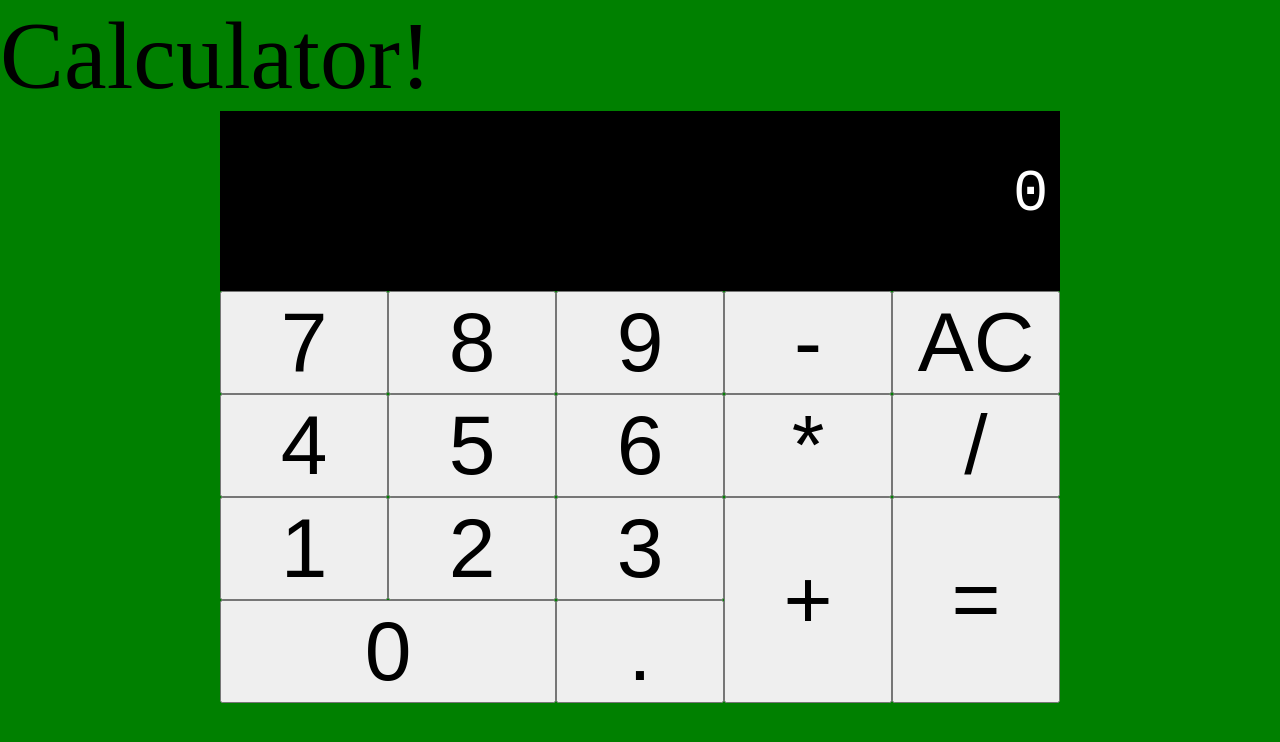
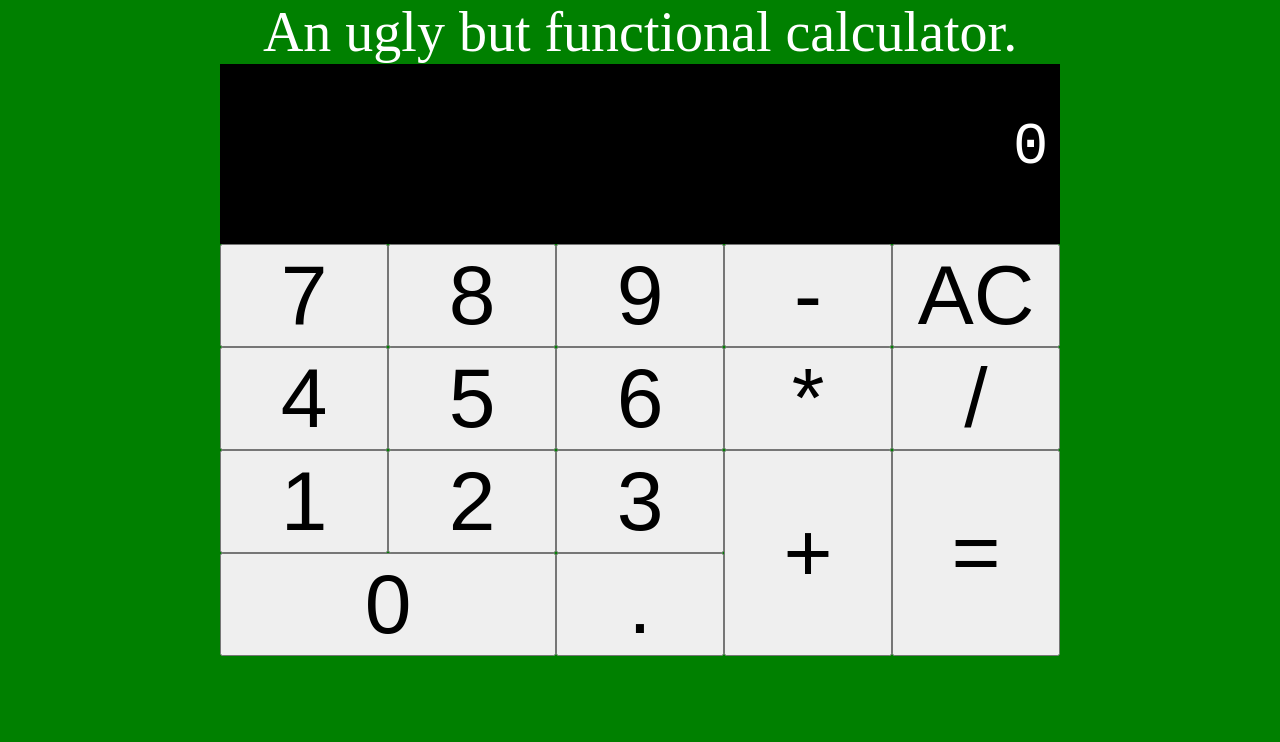
Before and after one commit to Roger-Heathcote/fac_calc, a plain HTML site: page index.html in a window 1280 px wide. Drawn offline with Linux system fonts and the light colour scheme.

Commit message:
Last commit had a bug that messed up the order of things in the display. Now scrollbar appears with scroll knob on the left instead of the right which I don't like but atleast the bug is gone

```diff
--- a/calc.js
+++ b/calc.js
@@ -100,6 +100,7 @@ function NewCalc(){
                 }
             }
             this._expr.push(character);
+            console.log("this._expr", this._expr);
         }
         evaluate() {
             // If we have been parsing a number finish doing that
@@ -124,7 +125,9 @@ function NewCalc(){
             return this.accumulator.toString();
         }
         get display() {
-            return this._expr.join("") || "0";
+            let to_display = this._expr.join("") || "0";
+            console.log("display:", to_display);
+            return to_display;
         }
     }
     return new Calculator();
--- a/index.css
+++ b/index.css
@@ -8,12 +8,19 @@ html {
 *, *:before, *:after {
     box-sizing: inherit;
 }
-body { --SCALINGFACTOR: 0.5; }
+body {
+    --SCALINGFACTOR: 0.5;
+    font-size: calc(32px + 5vw);
+}
 body, h1, h2, h3, h4, h5, h6, p, ol, ul {
     margin: 0;
     padding: 0;
+    font-size: 0.5rem;
     font-weight: normal;
-    font-size: calc(32px + 5vw);
+}
+h1{
+    text-align: center;
+    color: white;
 }
 ol, ul {
     list-style: none;
@@ -32,7 +39,13 @@ button{
     margin: auto;
     /* Can't set the damn height here!!! */
 }
+#display_wrapper{
+    /* direction:rtl; */
+    box-sizing: content-box;
+}
 #display{
+    overflow-y: hidden;
+    overflow-x: scroll;
     background-color: black;
     color: white;
     font-family: monospace;
@@ -41,10 +54,7 @@ button{
     line-height: calc(2rem * var(--SCALINGFACTOR));
     text-align: right;
     padding: 0em 0.2em 0.2em 0em;
-    box-sizing: content-box;
-    overflow-y: hidden;
-    overflow-x: scroll;
-    direction:rtl;
+    /* direction:ltr; */
 }
 #buttons {
     display: grid;
--- a/index.html
+++ b/index.html
@@ -7,9 +7,11 @@
         <script src="calc.js"></script>
     </head>
     <body>
-        <h1>Calculator!</h1>
+        <h1>An ugly but functional calculator.</h1>
         <div id="calc">
-            <div id="display"></div>
+            <div id="display_wrapper">
+                <div id="display"></div>
+            </div>
             <div id="buttons">
                 <button type="button" id="zero">0</button>
                 <button type="button" id="one">1</button>
@@ -38,11 +40,13 @@
             if(allowedChars.test(character)) CALC.add_char(character);
             if(character === "=" || character === "Enter") CALC.equals;
             if (character === "Delete" || character === "AC") CALC.clear();
+            console.log("addAndUpdate - CALC.display:", CALC.display)
             display.innerHTML = CALC.display;
         }
         let CALC = NewCalc();
         document.body.onclick = (event) => addAndUpdate(event.target.innerHTML);
         document.body.onkeydown = (event) => addAndUpdate(event.key);
+        console.log("initial - CALC.display:", CALC.display)
         display.innerHTML = CALC.display;
     </script>
 </html>
```
